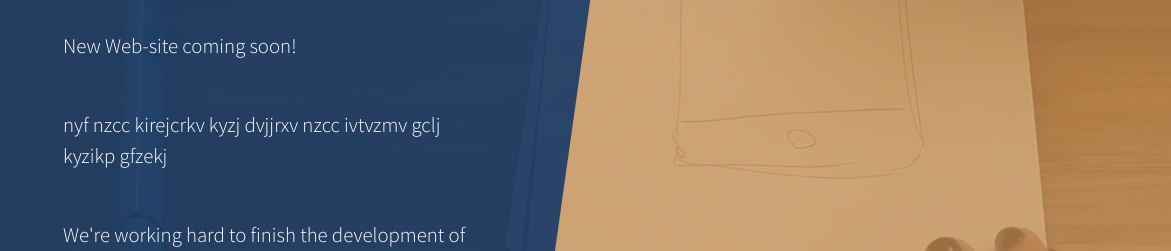
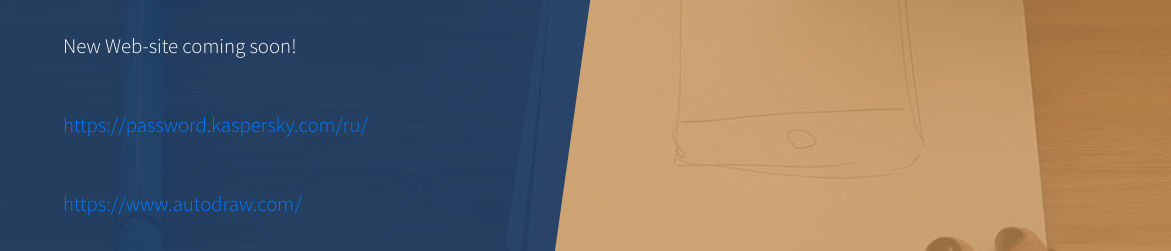
Before and after one commit to mecmaster/roxla, a plain HTML site: page index.html in a window 1280 px wide. Shown: the part 411-662 px from the top of the page, 0-1171 px from the left. Drawn offline with Linux system fonts and the light colour scheme.

Commit message:
Update index.html

```diff
--- a/index.html
+++ b/index.html
@@ -46,7 +46,11 @@
 <p class="mb-5">We work with such printed products as brochures, leaflets, posters, postcards, packaging, advertising, etc., as well as some projects on HTML, CSS, JS, Bootstrap and Wordpress. </p>
              <p class="mb-5">New Web-site coming soon! </p>
 		    <p class="mb-5">
-		    nyf nzcc kirejcrkv kyzj dvjjrxv nzcc ivtvzmv gclj kyzikp gfzekj
+<a href="https://password.kaspersky.com/ru/">https://password.kaspersky.com/ru/</a>
+		     </p>
+
+		    <p class="mb-5">
+<a href="https://www.autodraw.com/">https://www.autodraw.com/</a>
 		     </p>
               <p class="mb-5">We're working hard to finish the development of this site. Our target launch date is
                 <strong>Summer 2019</strong>!
```
